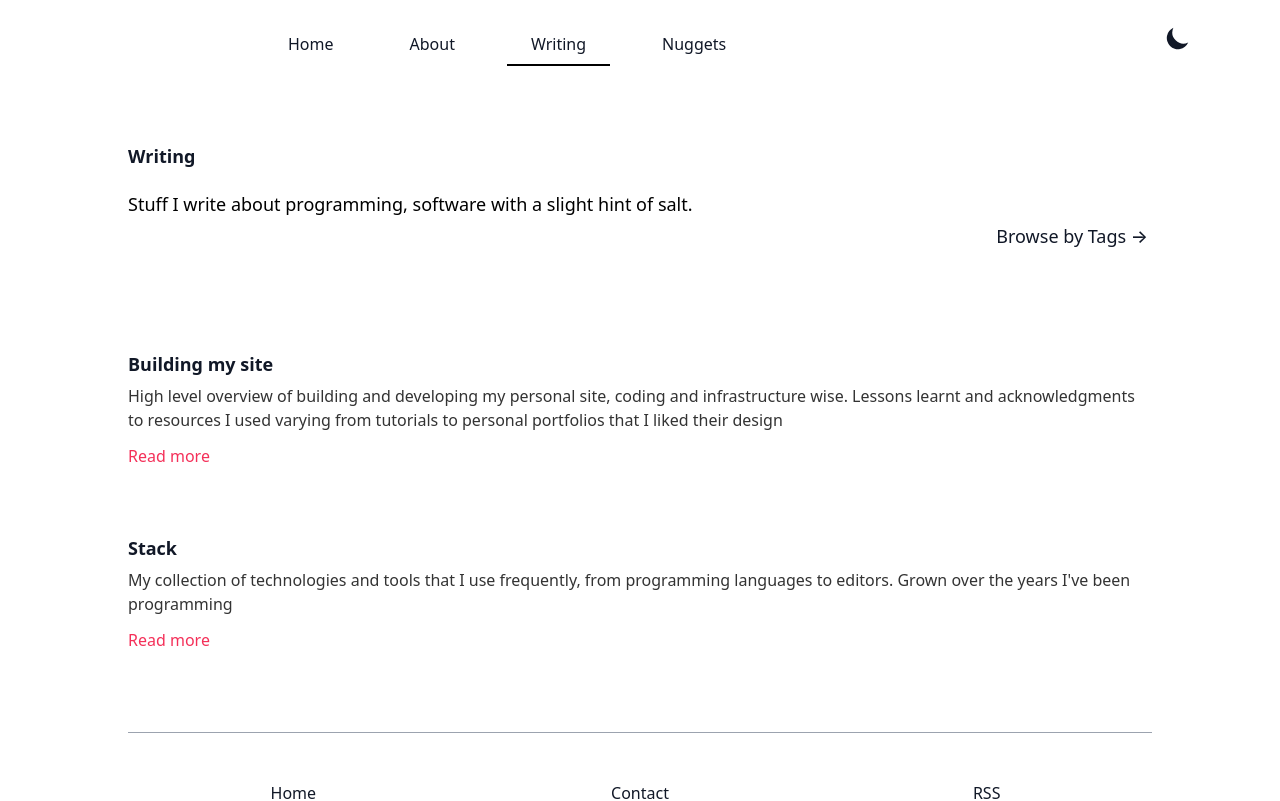
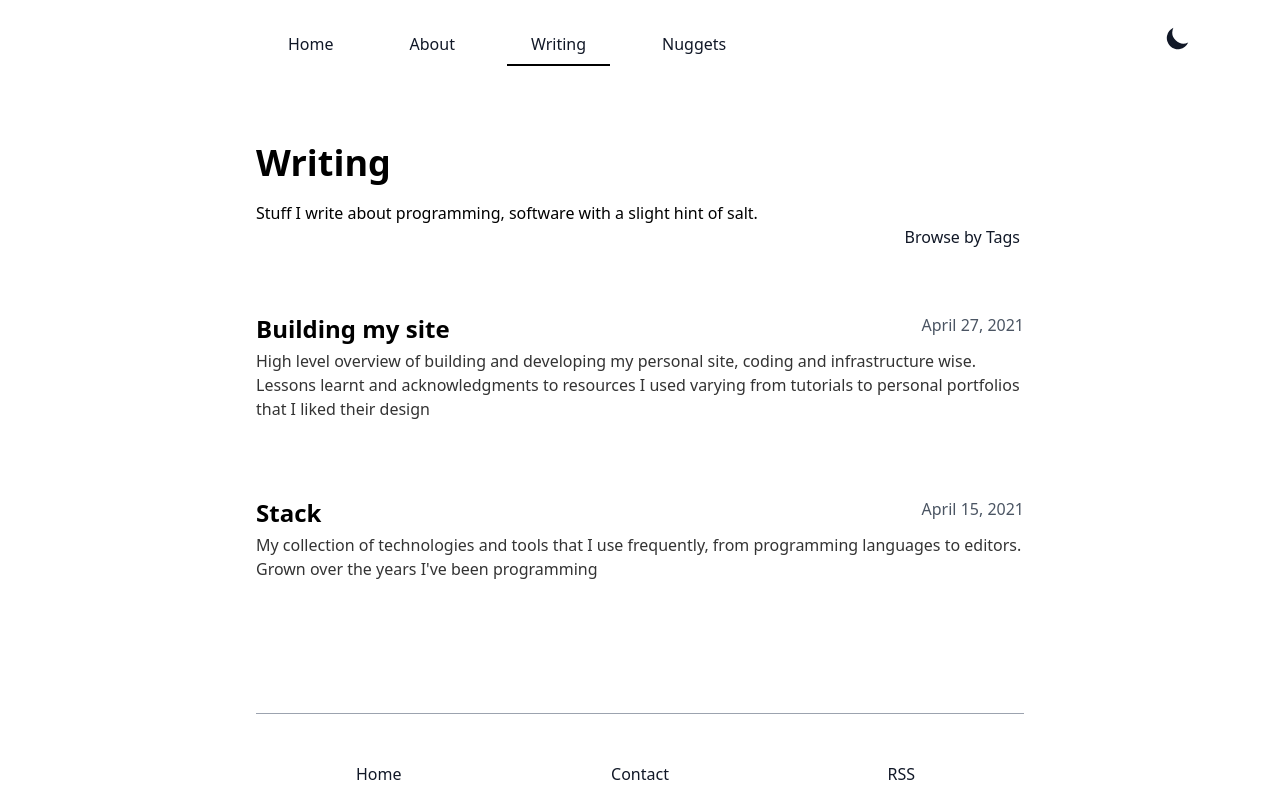
Before and after one commit to omaralsoudanii/mkreg.dev, a Next.js app: page /writing in a window 1280 px wide. Shown: the top 801 px of the page. Built offline with nearby package versions, Linux system fonts and the light colour scheme; no server answers; what @tailwindcss/typography, tailwindcss-line-clamp would draw is missing.

Commit message:
ç βɭøʂ βɭøʂ

```diff
--- a/src/components/Container/index.tsx
+++ b/src/components/Container/index.tsx
@@ -2,9 +2,9 @@ export function Container({ children }) {
   return (
     <article
       id="content-skip"
-      className="flex flex-col items-start justify-center w-full max-w-screen-sm px-6 mx-auto lg:px-0 lg:max-w-screen-lg"
+      className="flex flex-col items-start justify-center w-full max-w-2xl px-6 mx-auto lg:px-0 lg:max-w-3xl"
     >
-      <div className="w-full mx-auto prose  dark:prose-dark !leading-7 text-base lg:text-lg lg:!leading-8">
+      <div className="w-full !max-w-none mx-auto prose dark:prose-dark lg:prose-lg">
         {children}
       </div>
     </article>
--- a/src/components/Footer/index.tsx
+++ b/src/components/Footer/index.tsx
@@ -3,7 +3,7 @@ import Link from 'next/link'
 
 export function Footer() {
   return (
-    <footer className="flex flex-col items-start justify-center w-full max-w-screen-sm px-6 mx-auto mt-12 mb-16 lg:px-0 lg:max-w-screen-lg">
+    <footer className="flex flex-col items-start justify-center w-full max-w-2xl px-6 mx-auto mt-12 mb-16 lg:px-0 lg:max-w-3xl">
       <div className="grid items-start w-full grid-cols-1 py-12 text-left dark:prose-dark lg:prose-lg hr-stroke lg:gap-4 lg:items-center lg:text-center lg:grid-cols-3 ">
         <div className="flex flex-col items-start px-2 mb-8 space-y-8 lg:px-0 lg:m-0 lg:items-center">
           <Link href="/">
--- a/src/components/Posts/Container/index.tsx
+++ b/src/components/Posts/Container/index.tsx
@@ -2,7 +2,7 @@ import PostsList from '@/components/Posts/List'
 
 export default function PostsContainer({ posts, href }) {
   return (
-    <div className="mt-24 space-y-16">
+    <div className="mt-16 space-y-4 lg:space-y-6">
       <PostsList href={href} posts={posts} />
     </div>
   )
--- a/src/components/Posts/List/index.tsx
+++ b/src/components/Posts/List/index.tsx
@@ -1,3 +1,4 @@
+import dayjs from 'dayjs'
 import Link from 'next/link'
 
 export default function PostsList({ posts, href }) {
@@ -10,28 +11,26 @@ export default function PostsList({ posts, href }) {
     )
 
   return posts.map((frontMatter) => (
-    <div key={frontMatter.title} className="flex flex-col items-baseline">
     <Link
+      key={frontMatter.title}
       href={`${frontMatter.page ? '' : href}/${frontMatter.slug}`}
       passHref
     >
-        <a className="inline link-unstyled">
-          <h3 className="text-primary !pt-0 !my-0">{frontMatter.title}</h3>
+      <a className="inline-block w-full">
+        <div className="w-full mb-12">
+          <div className="flex flex-col justify-between lg:flex-row">
+            <h2 className="!text-xl lg:!text-2xl !mb-0 w-full !mt-0 text-display">
+              {frontMatter.title}
+            </h2>
+            <p className="w-32 !font-normal !text-base text-left text-tertiary lg:text-right !mb-1 lg:!mb-0">
+              {`${dayjs(new Date(frontMatter.date)).format('MMMM DD, YYYY')}`}
+            </p>
+          </div>
+          <p className="!font-normal lg:!py-1 !my-0 !text-base text-secondary clamp-3">
+            {frontMatter.summary}
+          </p>
+        </div>
       </a>
     </Link>
-
-      <p className="clamp-3 text-secondary text-base !leading-normal  !mb-3 !mt-1">
-        {frontMatter.summary}
-      </p>
-
-      <Link
-        href={`${frontMatter.page ? '' : href}/${frontMatter.slug}`}
-        passHref
-      >
-        <a className="link-unstyled">
-          <p className="text-link text-base !my-0">Read more</p>
-        </a>
-      </Link>
-    </div>
   ))
 }
--- a/src/pages/tags.tsx
+++ b/src/pages/tags.tsx
@@ -36,9 +36,9 @@ export default function Tags({ tagCount, tags, charSlice }) {
           Tags sorted alphabetically then by how many times each tag has been
           added to my writing
         </p>
-        <p className="text-right text-secondary">
+        <p className="text-right">
           <Link href="/writing">
-            <a className="mr-1 link-unstyled">Browse all writings &rarr;</a>
+            <a className="mr-1 link-unstyled">Browse all Writings</a>
           </Link>
         </p>
       </section>
--- a/src/pages/tags/[tag].tsx
+++ b/src/pages/tags/[tag].tsx
@@ -28,9 +28,9 @@ export default function Tag({ posts, tag }) {
           Topics, guides and thoughts I wrote about <strong>{tag}</strong> or
           related to it.
         </p>
-        <p className="text-right text-secondary">
+        <p className="text-right">
           <Link href="/writing">
-            <a className="mr-1 link-unstyled">Browse all Writing &rarr;</a>
+            <a className="mr-1 link-unstyled">Browse all Writing</a>
           </Link>
         </p>
       </section>
--- a/src/pages/writing.tsx
+++ b/src/pages/writing.tsx
@@ -27,9 +27,9 @@ export default function Writing({ posts }) {
         <p>
           Stuff I write about programming, software with a slight hint of salt.
         </p>
-        <p className="text-right text-secondary">
+        <p className="text-right">
           <Link href="/tags">
-            <a className="mr-1 link-unstyled">Browse by Tags &rarr;</a>
+            <a className="mr-1 link-unstyled">Browse by Tags</a>
           </Link>
         </p>
       </section>
--- a/src/styles/base.css
+++ b/src/styles/base.css
@@ -1,14 +1,14 @@
 @tailwind base;
 
 html {
-  @apply antialiased;
   min-width: 360px;
   font-size: 1em;
 }
 
 body {
-  @apply bg-light dark:bg-dark text-base;
+  @apply text-base antialiased bg-light dark:bg-dark;
   scroll-behavior: smooth;
+  text-rendering: optimizeLegibility;
 }
 
 #__next {
@@ -16,3 +16,15 @@ body {
   flex-direction: column;
   min-height: 100vh;
 }
+
+a,
+area,
+button,
+[role='button'],
+input,
+label,
+select,
+summary,
+textarea {
+    touch-action: manipulation;
+}
--- a/src/styles/custom.css
+++ b/src/styles/custom.css
@@ -12,13 +12,17 @@
     @apply text-gray-600 dark:text-gray-400;
   }
 
+  .text-display {
+    @apply text-black dark:text-white;
+  }
+
   h1,
-  h2,
-  h3,
-  h4,
-  h5,
-  h6 {
-    @apply text-primary scroll-spacing-sm lg:scroll-spacing-lg !important;
+  h2 {
+    @apply text-display scroll-spacing-sm lg:scroll-spacing-lg;
+  }
+
+  h3 {
+    @apply text-primary scroll-spacing-sm lg:scroll-spacing-lg;
   }
 
   .filter-grayscale {
@@ -109,11 +113,11 @@
   }
 
   .link-unstyled {
-    @apply !inline-block !w-auto font-medium !text-primary lg:link-transition;
+    @apply inline-block w-auto font-medium text-primary lg:link-transition !important;
   }
 
   .text-link {
-    @apply font-medium text-rose-500 dark:text-rose-400 lg:text-link-transition !important;
+    @apply font-medium w-auto text-rose-500 dark:text-rose-400 lg:text-link-transition !important;
   }
 
   .text-link-transition:hover {
@@ -133,7 +137,7 @@
   }
 
   .anchor:hover {
-    @apply visible no-underline;
+    @apply visible;
   }
 
   .prose .anchor:after {
@@ -142,7 +146,7 @@
   }
 
   .prose *:hover > .anchor {
-    @apply visible no-underline;
+    @apply visible;
   }
 
   .svg-fill {
@@ -154,7 +158,7 @@
   }
 
   .sub-heading {
-    @apply font-medium text-2xl lg:text-3xl  !tracking-normal my-1 !important;
+    @apply font-medium text-2xl lg:text-3xl  my-1 !important;
   }
 
   .title-heading {
--- a/tailwind.config.js
+++ b/tailwind.config.js
@@ -2,11 +2,7 @@ const plugin = require('tailwindcss/plugin')
 const colors = require('tailwindcss/colors')
 module.exports = {
   mode: 'jit',
-  purge: [
-    './src/pages/**/*.{ts,tsx}',
-    './src/components/**/*.{ts,tsx}',
-    './src/data/**/*.{mdx}',
-  ],
+  purge: ['./src/**/*.{ts,tsx,js}'],
   darkMode: 'class', // 'media' or 'class'
   theme: {
     lineClamp: {
@@ -62,28 +58,47 @@ module.exports = {
           css: {
             color: theme('colors.gray.700'),
             h1: {
-              color: theme('colors.gray.900'),
+              color: theme('colors.black'),
               fontWeight: theme('fontWeight.bold'),
             },
-            'h2,h3': {
-              color: theme('colors.gray.900'),
+            h2: {
+              color: theme('colors.black'),
               fontWeight: theme('fontWeight.semibold'),
             },
-            'h4,h5,h6': {
+            h3: {
               color: theme('colors.gray.900'),
               fontWeight: theme('fontWeight.medium'),
+            },
+            lineHeight: '1.6',
+            'ul > li::before': {
+              top: '0.6em',
+            },
+            'ol > li::before': {
+              top: '0.6em',
             },
             a: {
               textDecoration: 'none',
             },
-            'blockquote p:first-of-type::before': false,
-            'blockquote p:last-of-type::after': false,
+          },
+        },
+        lg: {
+          css: {
+            lineHeight: '1.77',
+            'ul > li::before': {
+              top: '0.5em',
+            },
+            'ol > li::before': {
+              top: '0.5em',
+            },
           },
         },
         dark: {
           css: {
             color: theme('colors.gray.300'),
-            'h1,h2,h3,h4,h5,h6,strong': {
+            'h1,h2': {
+              color: theme('colors.white'),
+            },
+            'h3,strong': {
               color: theme('colors.gray.100'),
             },
             ol: {
@@ -120,11 +135,14 @@ module.exports = {
       addBase({
         h1: {
           fontWeight: theme('fontWeight.bold'),
+          lineHeight: '1.25',
+          fontSize: '2.25em',
         },
-        'h2,h3': {
+        h2: {
           fontWeight: theme('fontWeight.semibold'),
+          lineHeight: '1.25',
         },
-        'h4,h5,h6': {
+        h3: {
           fontWeight: theme('fontWeight.medium'),
         },
       })
@@ -132,10 +150,10 @@ module.exports = {
     plugin(function ({ addUtilities }) {
       const newUtilities = {
         '.scroll-spacing-sm': {
-          'scroll-margin-top': '5em',
+          'scroll-margin-top': '3.5em',
         },
         '.scroll-spacing-lg': {
-          'scroll-margin-top': '3em',
+          'scroll-margin-top': '2em',
         },
       }
 
```
Also changed, not shown: src/pages/index.tsx (+4 -7 lines). Lines whose indentation alone changed are shown as unchanged.
